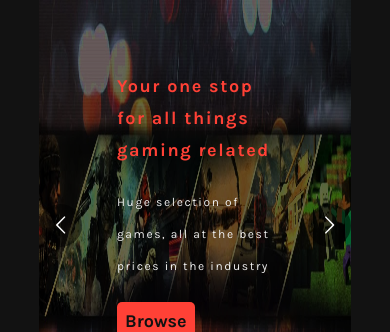
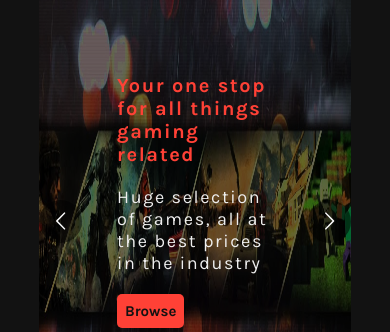
Before and after one commit to bofmar/game_store, a React (Vite) app in the folder client/: page / in a window 390 px wide. Shown: the part 315-647 px from the top of the page. Built offline with nearby package versions, Linux system fonts and the light colour scheme; no server answers.

Commit message:
Improve mobile responsiveness

```diff
--- a/client/src/components/Home.tsx
+++ b/client/src/components/Home.tsx
@@ -118,7 +118,7 @@ export default function Home() {
 					</div>
 					<div>
 						<input type='checkbox' name='tos' id='tos' value='accept'required/>
-						<label htmlFor='tos' className='white-label'>I accept GamesPlanet's <a href='#'>terms of service</a> and want my email to apply for GamesPlanet memvership and subscribe to their newsletter</label>l
+						<label htmlFor='tos' className='white-label'>I accept GamesPlanet's <a href='#'>terms of service</a> and want my email to apply for GamesPlanet memvership and subscribe to their newsletter.</label>
 					</div>
 					<button className='orange-button'>Subscribe Now!</button>
 				</form>
--- a/client/src/styles/styles.css
+++ b/client/src/styles/styles.css
@@ -80,6 +80,14 @@ button {
 	font-size: var(--normal-text-size);
 }
 
+@media(max-width: 550px) {
+	:root {
+		--small-text-size: 9px;
+		--normal-text-size: 15px;
+		--biger-text-size: 18px;
+		--bigest-text-size: 20px;
+	}
+}
 /* * * * * * * *
 	2.NAVBAR
 * * * * * * * */
@@ -179,7 +187,7 @@ nav {
 footer {
 	display: flex;
 	justify-content: center;
-	padding: 30px 0;
+	padding: 30px 10px;
 }
 
 .footer-links {
@@ -341,18 +349,13 @@ footer h3 {
 		width: auto;
 	}
 
-	.text-overlay > h1 {
-		font-size: var(--normal-text-size);
-		line-height: auto;
-	}
-
-	.text-overlay > p {
-		line-height: auto;
-		font-size: var(--small-text-size);
+	.text-overlay > h1,
+	.text-overlay > p,
+	.featured-details > p {
+		line-height: initial;
 	}
 
 	.styled-flair {
-		font-size: var(--small-text-size);
 		padding: 10px;
 	}
 
@@ -374,15 +377,6 @@ footer h3 {
 	.featured-details > * {
 		margin-bottom: 10px;
 		letter-spacing: auto;
-	}
-
-	.featured-details > h3 {
-		font-size: var(--normal-text-size);
-	}
-
-	.featured-details > p {
-		font-size: var(--small-text-size);
-		line-height: auto;
 	}
 }
 
@@ -524,6 +518,10 @@ footer h3 {
 	gap: 1rem;
 }
 
+.checkout-wrapper > p {
+	text-align: center;
+}
+
 .remove-button {
 	font-family: Roboto;
 	color: var(--tetriary-color);
@@ -552,6 +550,12 @@ footer h3 {
 	color: var(--secondary-color);
 }
 
+@media(max-width: 550px) {
+	tr:not(:last-child) > td:nth-child(2){
+		display: none;
+	}
+}
+
 /* * * * * * * *
   7.PURCHASE
 * * * * * * * */
@@ -571,3 +575,16 @@ footer h3 {
 	gap: 0.5rem;
 	align-items: center;
 }
+
+@media(max-width: 600px) {
+	.complete-purchase-wrapper {
+		grid-template-columns: none;
+		grid-template-areas:
+			"form"
+			"card";
+	}
+
+	.complete-purchase-form {
+		grid-area: form;
+	}
+}
```
